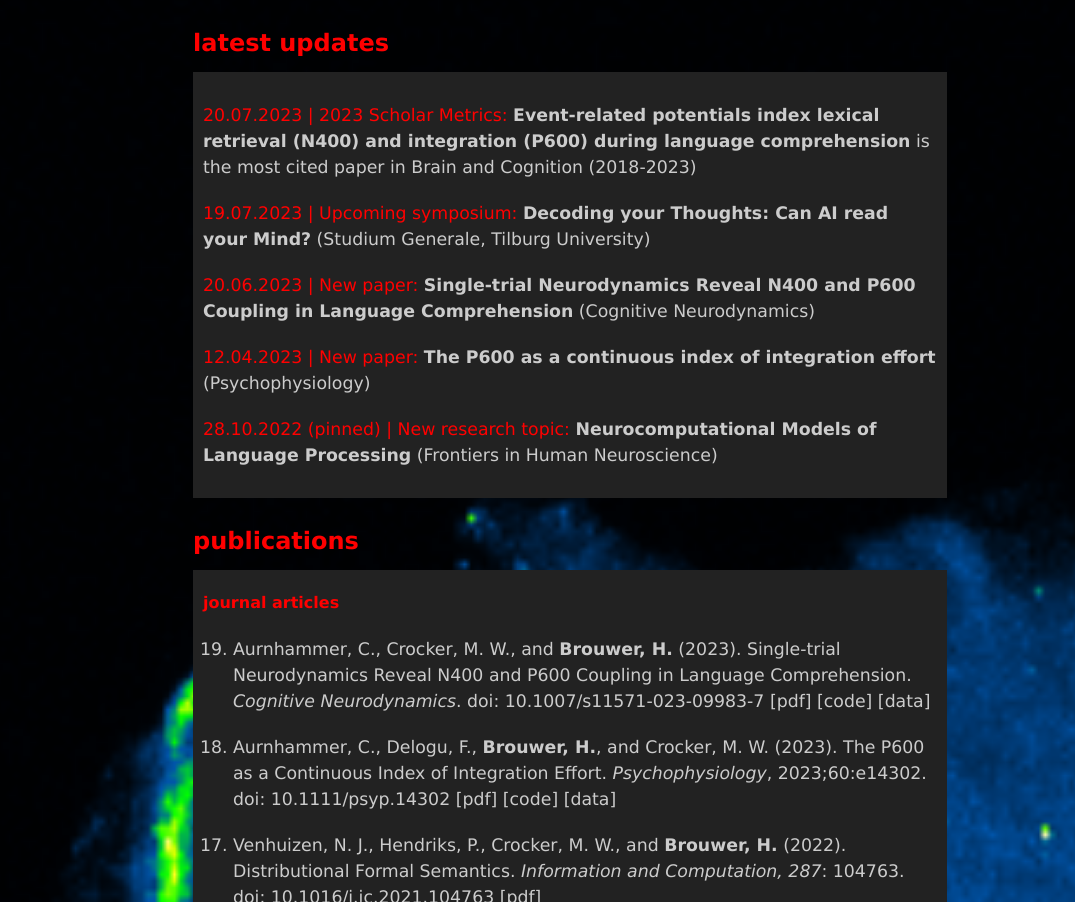
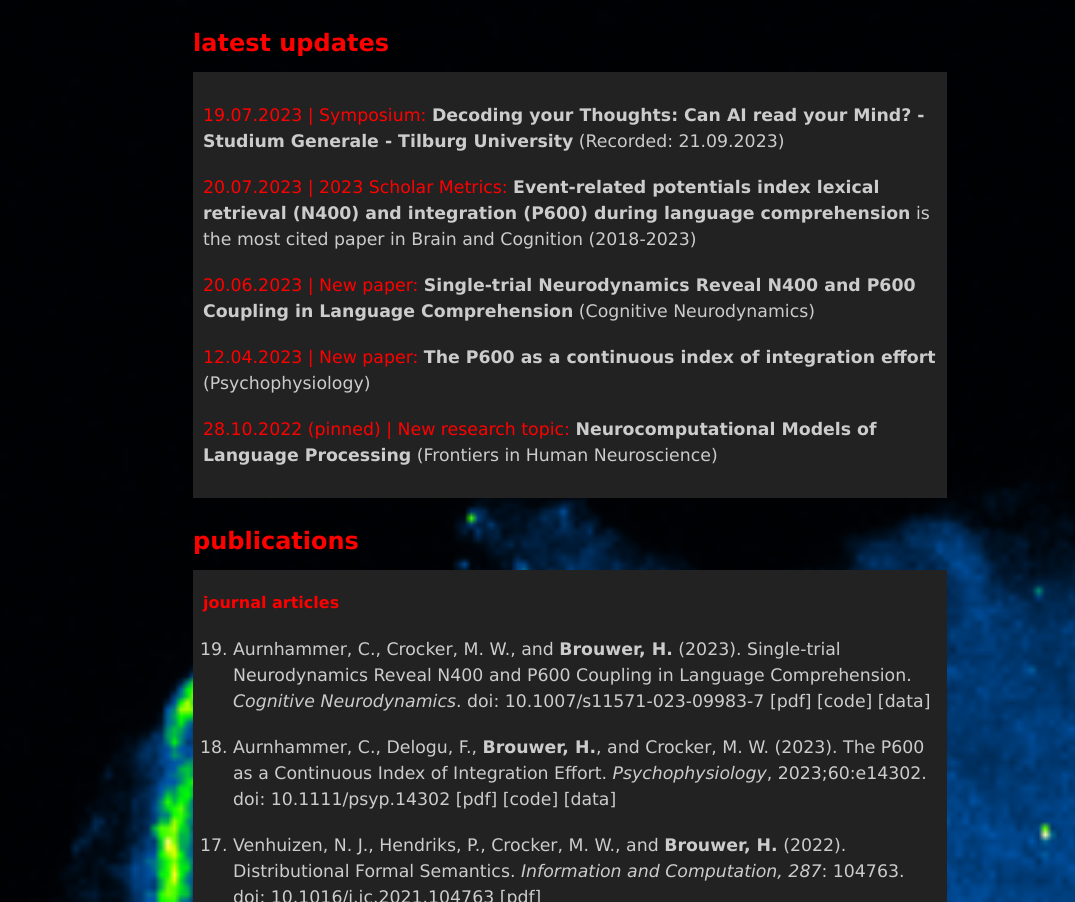
Before and after one commit to hbrouwer/hbrouwer.github.io, a plain HTML site: page index.html in a window 1280 px wide. Shown: the part 1108-2010 px from the top of the page, without its empty margins (205-1280 px from the left). Drawn offline with Linux system fonts and the light colour scheme.

Commit message:
add link to SG symposium recording

```diff
--- a/index.html
+++ b/index.html
@@ -127,6 +127,11 @@
     </div>
     <h1 id="updates">latest updates</h1>
     <div class="block">
+      <p class="item"><span class="update">19.07.2023 |
+      Symposium:</span> <strong><a href=
+      "https://www.youtube.com/watch?v=6d74Z9PhK5g">Decoding your
+      Thoughts: Can AI read your Mind? - Studium Generale - Tilburg
+      University</a></strong> (Recorded: 21.09.2023)</p>
       <p class="item"><span class="update">20.07.2023 | 2023
       Scholar Metrics:</span> <strong><a href=
       "papers/Delogu2019EventRelated.pdf">Event-related potentials
@@ -135,11 +140,6 @@
       "https://scholar.google.com/citations?hl=en&amp;view_op=list_hcore&amp;venue=ZPJGnmdIb5kJ.2023">
       is the most cited paper in Brain and Cognition
       (2018-2023)</a></p>
-      <p class="item"><span class="update">19.07.2023 | Upcoming
-      symposium:</span> <strong><a href=
-      "https://www.tilburguniversity.edu/campus/studium-generale/decoding-your-thoughts">
-      Decoding your Thoughts: Can AI read your Mind?</a></strong>
-      (Studium Generale, Tilburg University)</p>
       <p class="item"><span class="update">20.06.2023 | New
       paper:</span> <strong><a href=
       "papers/Aurnhammer2023SingleTrial.pdf">Single-trial
```
